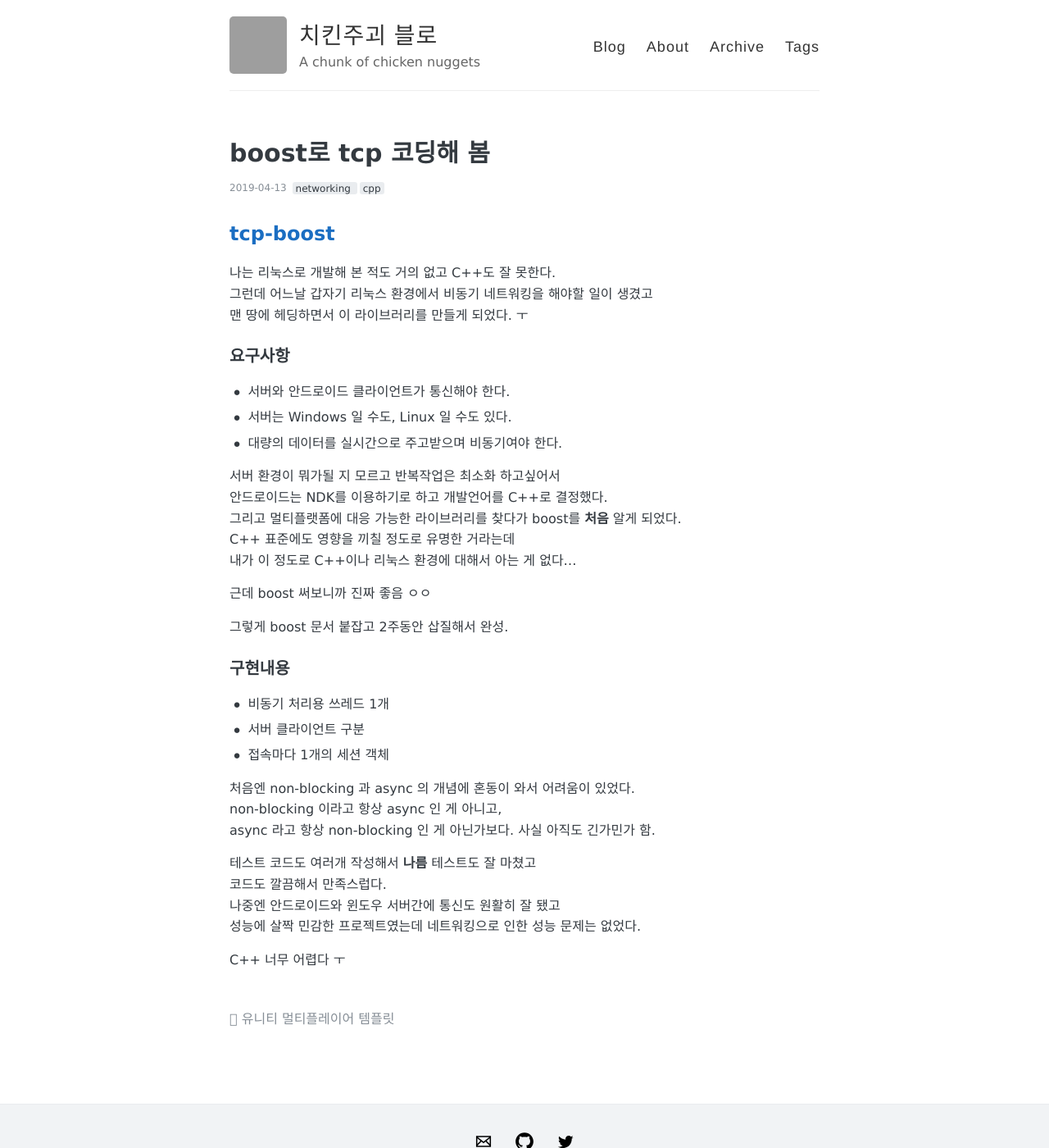
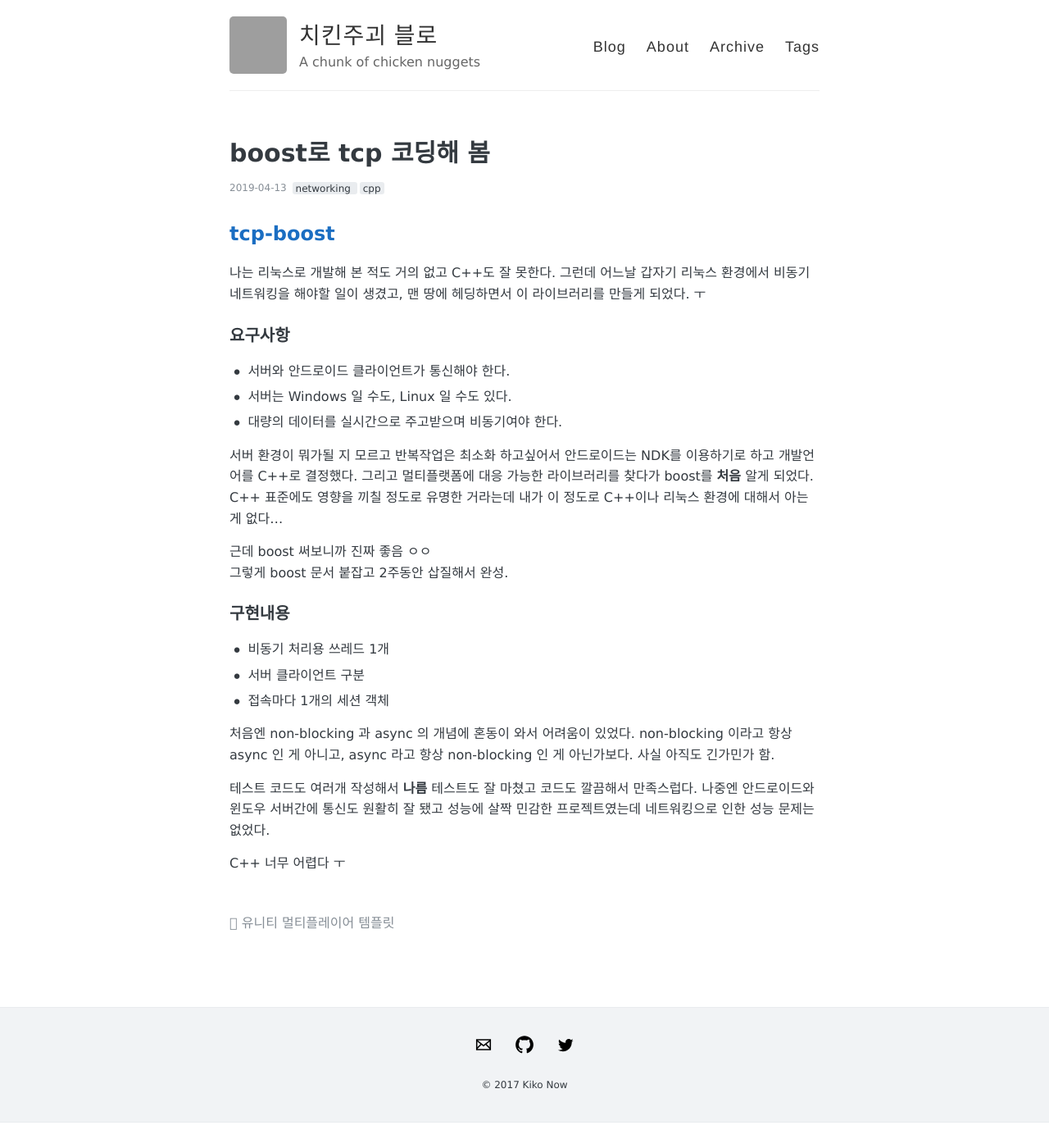
Before and after one commit to chickeningot/chickeningot.github.io, a Jekyll site: the page built from _posts/2019-04-13-tcp-boost.md, in a window 1280 px wide and 1400 px high. Shown: the whole window at 82% size. Built offline with Jekyll 4.4.1, drawn with Linux system fonts in a browser that asks for light colours; comment, search, counter and statistics services are not loaded; grey boxes are pictures that could not be loaded.

```diff
--- a/_posts/2019-04-13-tcp-boost.md
+++ b/_posts/2019-04-13-tcp-boost.md
@@ -8,23 +8,16 @@ tags:
 
 ## [tcp-boost](https://github.com/chickeningot/tcp-boost)
 
-나는 리눅스로 개발해 본 적도 거의 없고 C++도 잘 못한다.
-그런데 어느날 갑자기 리눅스 환경에서 비동기 네트워킹을 해야할 일이 생겼고
-맨 땅에 헤딩하면서 이 라이브러리를 만들게 되었다. ㅜ
+나는 리눅스로 개발해 본 적도 거의 없고 C++도 잘 못한다. 그런데 어느날 갑자기 리눅스 환경에서 비동기 네트워킹을 해야할 일이 생겼고, 맨 땅에 헤딩하면서 이 라이브러리를 만들게 되었다. ㅜ
 
 ### 요구사항
 - 서버와 안드로이드 클라이언트가 통신해야 한다.
 - 서버는 Windows 일 수도, Linux 일 수도 있다.
 - 대량의 데이터를 실시간으로 주고받으며 비동기여야 한다.
 
-서버 환경이 뭐가될 지 모르고 반복작업은 최소화 하고싶어서
-안드로이드는 NDK를 이용하기로 하고 개발언어를 C++로 결정했다.
-그리고 멀티플랫폼에 대응 가능한 라이브러리를 찾다가 boost를 **처음** 알게 되었다.
-C++ 표준에도 영향을 끼칠 정도로 유명한 거라는데
-내가 이 정도로 C++이나 리눅스 환경에 대해서 아는 게 없다...
+서버 환경이 뭐가될 지 모르고 반복작업은 최소화 하고싶어서 안드로이드는 NDK를 이용하기로 하고 개발언어를 C++로 결정했다. 그리고 멀티플랫폼에 대응 가능한 라이브러리를 찾다가 boost를 **처음** 알게 되었다. C++ 표준에도 영향을 끼칠 정도로 유명한 거라는데 내가 이 정도로 C++이나 리눅스 환경에 대해서 아는 게 없다...
 
 근데 boost 써보니까 진짜 좋음 ㅇㅇ
-
 그렇게 boost 문서 붙잡고 2주동안 삽질해서 완성.
 
 ### 구현내용
@@ -32,13 +25,8 @@ C++ 표준에도 영향을 끼칠 정도로 유명한 거라는데
 - 서버 클라이언트 구분
 - 접속마다 1개의 세션 객체
 
-처음엔 non-blocking 과 async 의 개념에 혼동이 와서 어려움이 있었다.
-non-blocking 이라고 항상 async 인 게 아니고,
-async 라고 항상 non-blocking 인 게 아닌가보다. 사실 아직도 긴가민가 함.
+처음엔 non-blocking 과 async 의 개념에 혼동이 와서 어려움이 있었다. non-blocking 이라고 항상 async 인 게 아니고, async 라고 항상 non-blocking 인 게 아닌가보다. 사실 아직도 긴가민가 함.
 
-테스트 코드도 여러개 작성해서 **나름** 테스트도 잘 마쳤고
-코드도 깔끔해서 만족스럽다.
-나중엔 안드로이드와 윈도우 서버간에 통신도 원활히 잘 됐고
-성능에 살짝 민감한 프로젝트였는데 네트워킹으로 인한 성능 문제는 없었다.
+테스트 코드도 여러개 작성해서 **나름** 테스트도 잘 마쳤고 코드도 깔끔해서 만족스럽다. 나중엔 안드로이드와 윈도우 서버간에 통신도 원활히 잘 됐고 성능에 살짝 민감한 프로젝트였는데 네트워킹으로 인한 성능 문제는 없었다.
 
 C++ 너무 어렵다 ㅜ
```
